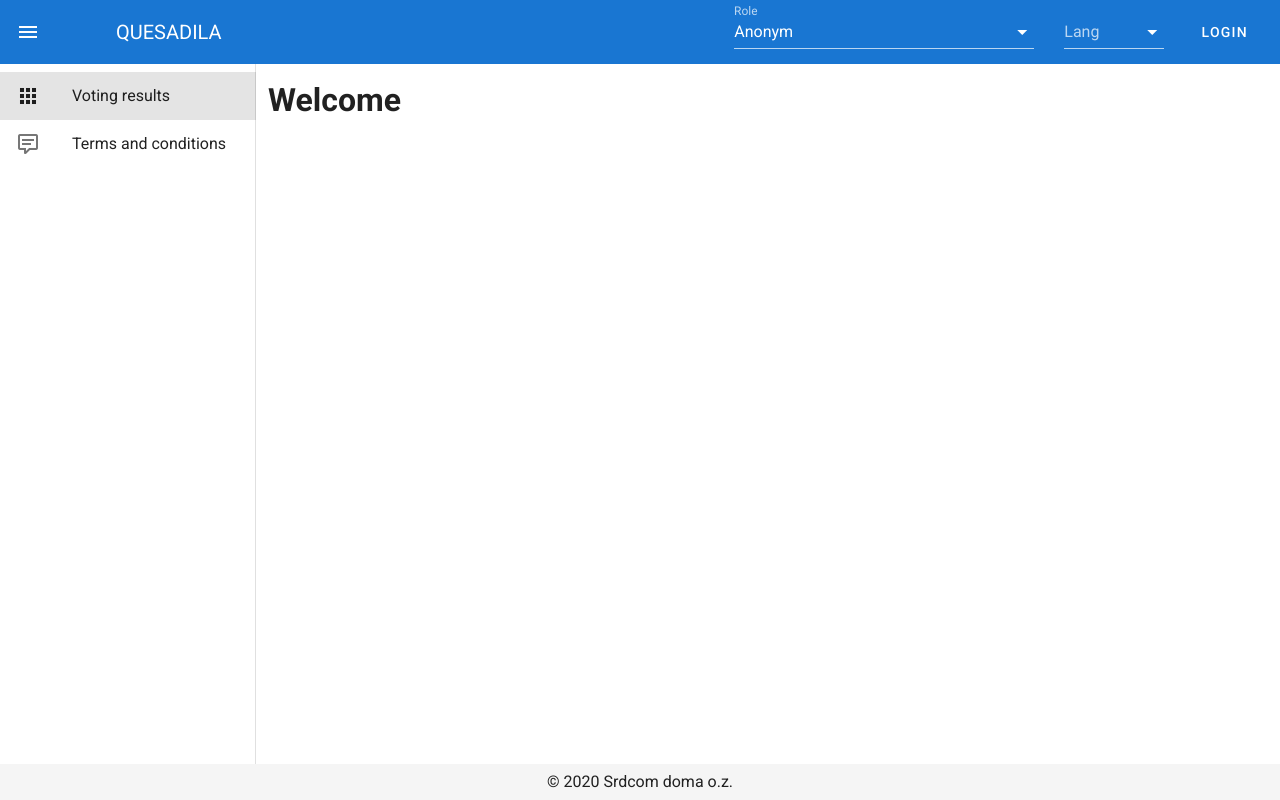
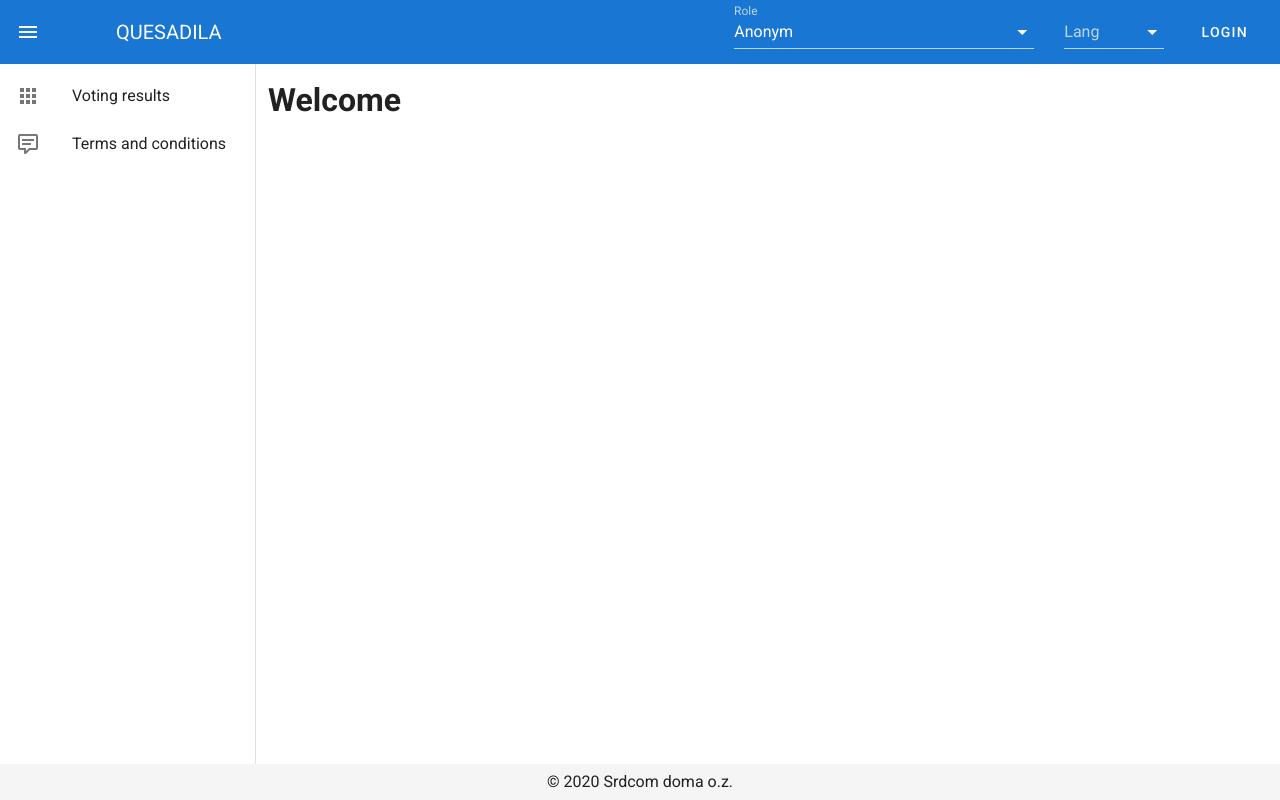
Before and after one commit to Qesadila/QES, a Nuxt app: page / in a window 1280 px wide. Built offline with nearby package versions, Linux system fonts and the light colour scheme.

Commit message:
anonym role updated

```diff
--- a/code/constants/sideMenuItems.js
+++ b/code/constants/sideMenuItems.js
@@ -2,7 +2,7 @@ export const anonymousRoutes = [
   {
     icon: 'mdi-apps',
     title: 'Voting results',
-    to: `/`
+    to: `/anonym`
   },
   {
     icon: 'mdi-comment-text-outline',
```
